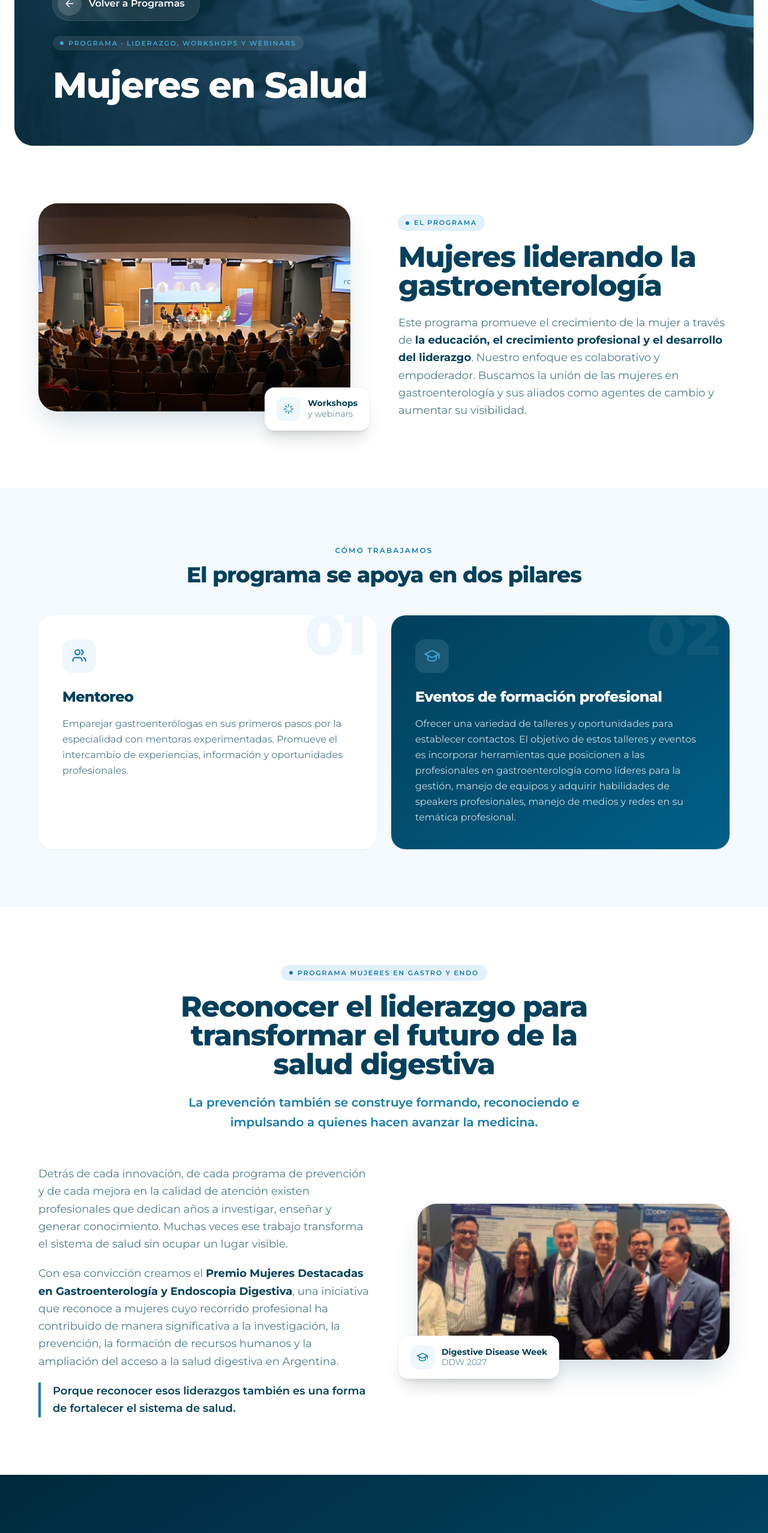
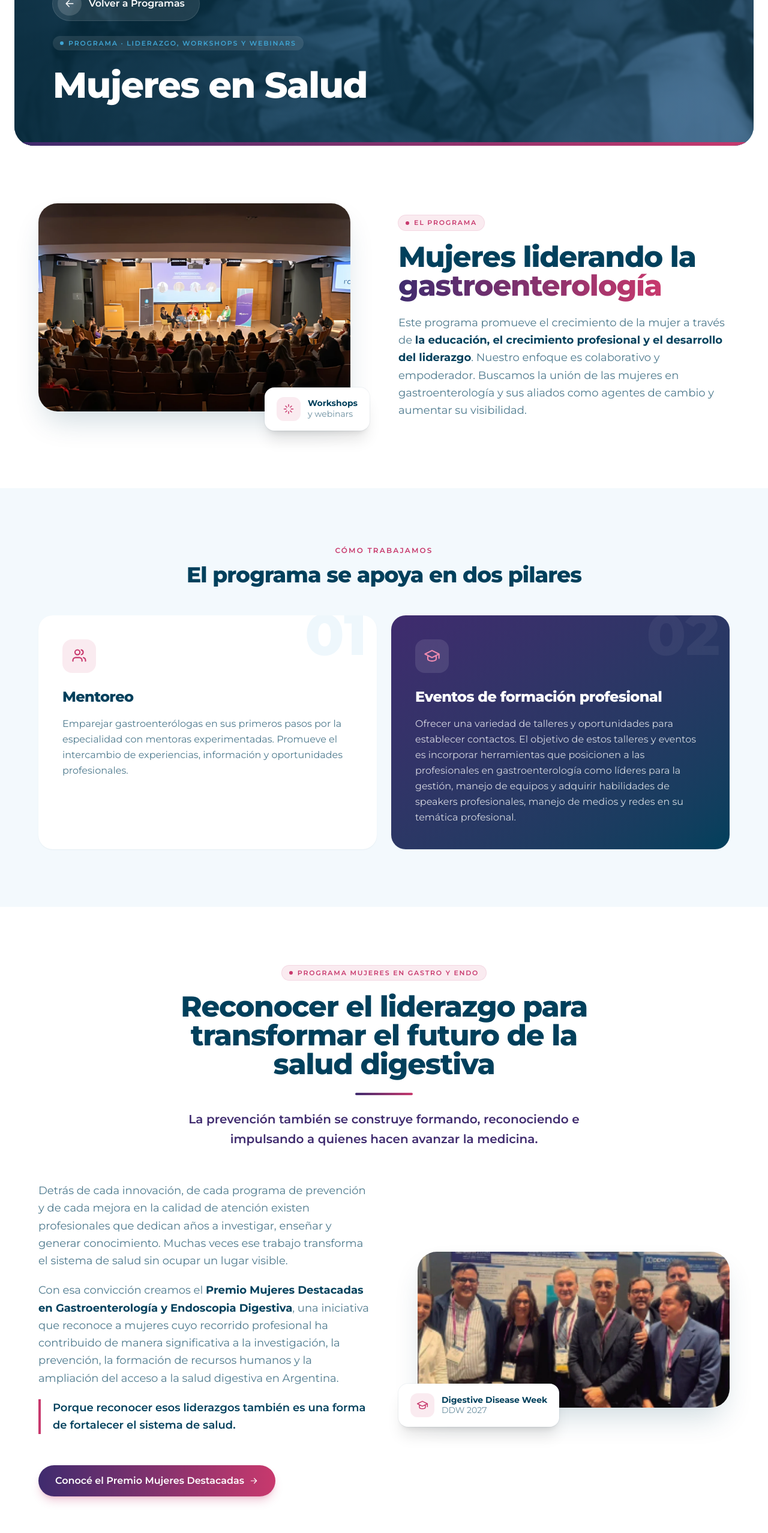
Before and after one commit to tomasfeijoo-dev/landingFG, a Next.js app: page /programas/mujeres-en-salud in a window 1280 px wide. Shown: the part 234-2790 px from the top of the page at 60% size. Built offline with nearby package versions, Linux system fonts and the light colour scheme.

Commit message:
Programas: sin lazo en los banners; Mujeres en Salud con detalles en violeta y rosa y links a la landing del Premio
Co-Authored-By: Claude Opus 5.5 <noreply@anthropic.com>
Claude-Session: https://claude.ai/code/session_011muNtFeuZ2ULBSNLxgmq4i

```diff
--- a/app/programas/mujeres-en-salud/page.tsx
+++ b/app/programas/mujeres-en-salud/page.tsx
@@ -3,13 +3,28 @@ import Image from "next/image";
 import DonateBanner from "@/components/DonateBanner";
 import Icon from "@/components/Icon";
 import ProgramHeader from "@/components/ProgramHeader";
-import { Eyebrow } from "@/components/ui";
 
 export const metadata: Metadata = {
   title: "Mujeres en Salud · Programas",
   description:
     "Mujeres en Salud: un programa que promueve el crecimiento de la mujer en gastroenterología a través de la educación, el crecimiento profesional y el desarrollo del liderazgo.",
 };
+
+// Colores propios del programa Mujeres en Salud, usados como detalle sobre la identidad de la Fundación
+const VIOLETA = "#3f2b6e";
+const ROSA = "#c8396d";
+const degradeMujeres = `linear-gradient(90deg, ${VIOLETA}, ${ROSA})`;
+const premioUrl = "https://fundaciongedyt.org.ar/mujeres-gedyt-landing.html";
+
+// Etiqueta con los colores del programa
+function ChipMujeres({ children }: { children: React.ReactNode }) {
+  return (
+    <span className="inline-flex items-center gap-2 rounded-full bg-[#c8396d]/10 px-3 py-1 text-[11px] font-semibold uppercase tracking-[0.16em] text-[#c8396d] ring-1 ring-[#c8396d]/20">
+      <span className="h-1.5 w-1.5 rounded-full bg-[#c8396d]" />
+      {children}
+    </span>
+  );
+}
 
 // Textos tal cual figuran en la página del programa en fundaciongedyt.org.ar
 const pilares = [
@@ -28,7 +43,7 @@ const pilares = [
 export default function MujeresEnSaludPage() {
   return (
     <>
-      <ProgramHeader eyebrow="Programa · Liderazgo, workshops y webinars" title="Mujeres en Salud" image="/banners/mujeres-hands-on.webp" imagePosition="center 40%" />
+      <ProgramHeader eyebrow="Programa · Liderazgo, workshops y webinars" title="Mujeres en Salud" image="/banners/mujeres-hands-on.webp" imagePosition="center 40%" accent={degradeMujeres} />
 
       {/* El programa */}
       <section className="px-4 py-20 sm:px-6 sm:py-24">
@@ -38,7 +53,7 @@ export default function MujeresEnSaludPage() {
               <Image src="/images/mujeres-workshop.webp" alt="Workshop del programa Mujeres en Salud" fill sizes="(min-width: 1024px) 50vw, 100vw" className="object-cover transition duration-1000 hover:scale-105" />
             </div>
             <div className="absolute right-0 bottom-0 flex items-center gap-3 rounded-2xl bg-white px-5 py-4 shadow-xl ring-1 ring-navy-900/5">
-              <span className="flex h-10 w-10 items-center justify-center rounded-xl bg-brand-50 text-cta">
+              <span className="flex h-10 w-10 items-center justify-center rounded-xl bg-[#c8396d]/10 text-[#c8396d]">
                 <Icon name="sparkle" className="h-5 w-5" />
               </span>
               <span className="text-sm leading-tight">
@@ -48,8 +63,12 @@ export default function MujeresEnSaludPage() {
             </div>
           </div>
           <div className="reveal">
-            <Eyebrow chip>El programa</Eyebrow>
-            <h2 className="mt-5 text-3xl font-extrabold tracking-tight text-navy-900 sm:text-5xl">Mujeres liderando la gastroenterología</h2>
+            <ChipMujeres>El programa</ChipMujeres>
+            <h2 className="mt-5 text-3xl font-extrabold tracking-tight text-navy-900 sm:text-5xl">Mujeres liderando la{" "}
+              <span className="bg-clip-text text-transparent" style={{ backgroundImage: degradeMujeres }}>
+                gastroenterología
+              </span>
+            </h2>
             <p className="mt-6 text-lg leading-relaxed text-navy-900/70">
               Este programa promueve el crecimiento de la mujer a través de{" "}
               <strong className="text-navy-900">la educación, el crecimiento profesional y el desarrollo del liderazgo</strong>. Nuestro enfoque es
@@ -63,7 +82,7 @@ export default function MujeresEnSaludPage() {
       <section className="bg-brand-50/70 px-4 py-20 sm:px-6 sm:py-24">
         <div className="mx-auto max-w-6xl">
           <div className="reveal mx-auto max-w-2xl text-center">
-            <Eyebrow>Cómo trabajamos</Eyebrow>
+            <p className="text-xs font-semibold uppercase tracking-[0.18em] text-[#c8396d]">Cómo trabajamos</p>
             <h2 className="mt-3 text-3xl font-extrabold tracking-tight text-navy-900 sm:text-4xl">El programa se apoya en dos pilares</h2>
           </div>
           <div className="mt-12 grid gap-6 md:grid-cols-2">
@@ -71,14 +90,14 @@ export default function MujeresEnSaludPage() {
               <article
                 key={p.title}
                 className={`team-card reveal-pop relative overflow-hidden rounded-3xl p-8 sm:p-10 ${
-                  i === 1 ? "bg-gradient-to-br from-navy-900 to-navy-800 text-white" : "bg-white ring-1 ring-navy-900/5"
+                  i === 1 ? "bg-gradient-to-br from-[#3f2b6e] to-navy-900 text-white" : "bg-white ring-1 ring-navy-900/5"
                 }`}
               >
                 {i === 0 && <span className="team-sheen" aria-hidden />}
                 <span className={`pointer-events-none absolute -top-4 right-4 text-8xl font-extrabold ${i === 1 ? "text-white/5" : "text-brand-50"}`} aria-hidden>
                   0{i + 1}
                 </span>
-                <span className={`relative flex h-14 w-14 items-center justify-center rounded-2xl ${i === 1 ? "bg-white/10 text-sky-accent" : "bg-brand-50 text-cta"}`}>
+                <span className={`relative flex h-14 w-14 items-center justify-center rounded-2xl ${i === 1 ? "bg-white/10 text-[#f08bb0]" : "bg-[#c8396d]/10 text-[#c8396d]"}`}>
                   <Icon name={p.icon} className="h-7 w-7" />
                 </span>
                 <h3 className={`relative mt-6 text-2xl font-extrabold tracking-tight ${i === 1 ? "" : "text-navy-900"}`}>{p.title}</h3>
@@ -93,11 +112,12 @@ export default function MujeresEnSaludPage() {
       <section className="px-4 py-20 sm:px-6 sm:py-24">
         <div className="mx-auto max-w-6xl">
           <div className="reveal mx-auto max-w-3xl text-center">
-            <Eyebrow chip>Programa Mujeres en Gastro y Endo</Eyebrow>
+            <ChipMujeres>Programa Mujeres en Gastro y Endo</ChipMujeres>
             <h2 className="mt-5 text-3xl font-extrabold tracking-tight text-navy-900 sm:text-5xl">
               Reconocer el liderazgo para transformar el futuro de la salud digestiva
             </h2>
-            <p className="mt-6 text-xl font-semibold leading-relaxed text-cta">
+            <span className="mx-auto mt-6 block h-1 w-24 rounded-full" style={{ background: degradeMujeres }} aria-hidden />
+            <p className="mt-6 text-xl font-semibold leading-relaxed text-[#3f2b6e]">
               La prevención también se construye formando, reconociendo e impulsando a quienes hacen avanzar la medicina.
             </p>
           </div>
@@ -113,9 +133,18 @@ export default function MujeresEnSaludPage() {
                 una iniciativa que reconoce a mujeres cuyo recorrido profesional ha contribuido de manera significativa a la investigación, la prevención, la
                 formación de recursos humanos y la ampliación del acceso a la salud digestiva en Argentina.
               </p>
-              <p className="border-l-4 border-cta pl-5 font-semibold text-navy-900">
+              <p className="border-l-4 border-[#c8396d] pl-5 font-semibold text-navy-900">
                 Porque reconocer esos liderazgos también es una forma de fortalecer el sistema de salud.
               </p>
+              <a
+                href={premioUrl}
+                target="_blank"
+                rel="noopener noreferrer"
+                className="!mt-8 inline-flex items-center gap-2 rounded-full px-7 py-3.5 text-base font-semibold text-white shadow-lg shadow-[#c8396d]/25 transition hover:-translate-y-0.5 hover:shadow-xl"
+                style={{ background: degradeMujeres }}
+              >
+                Conocé el Premio Mujeres Destacadas <Icon name="arrow" className="h-4 w-4" />
+              </a>
             </div>
             <div className="reveal relative pb-8 sm:pl-8">
               <div className="relative aspect-[7/3] overflow-hidden rounded-[2rem] shadow-2xl shadow-navy-900/20 sm:aspect-[2/1]">
@@ -128,7 +157,7 @@ export default function MujeresEnSaludPage() {
                 />
               </div>
               <div className="absolute bottom-0 left-0 flex items-center gap-3 rounded-2xl bg-white px-5 py-4 shadow-xl ring-1 ring-navy-900/5">
-                <span className="flex h-10 w-10 items-center justify-center rounded-xl bg-brand-50 text-cta">
+                <span className="flex h-10 w-10 items-center justify-center rounded-xl bg-[#c8396d]/10 text-[#c8396d]">
                   <Icon name="graduation" className="h-5 w-5" />
                 </span>
                 <span className="text-sm leading-tight">
@@ -142,10 +171,11 @@ export default function MujeresEnSaludPage() {
       </section>
 
       {/* La beca */}
-      <section className="relative overflow-hidden bg-gradient-to-br from-navy-950 via-navy-900 to-navy-800 px-4 py-20 text-white sm:px-6 sm:py-24">
+      <section className="relative overflow-hidden bg-gradient-to-br from-navy-950 via-navy-900 to-[#3f2b6e] px-4 py-20 text-white sm:px-6 sm:py-24">
+        <div className="pointer-events-none absolute -right-24 -bottom-24 h-80 w-80 rounded-full bg-[#c8396d]/25 blur-3xl" aria-hidden />
         <div className="relative mx-auto grid max-w-6xl items-center gap-12 lg:grid-cols-[1.1fr_1fr]">
           <div className="reveal">
-            <p className="text-xs font-semibold uppercase tracking-[0.18em] text-sky-accent">El premio</p>
+            <p className="text-xs font-semibold uppercase tracking-[0.18em] text-[#f08bb0]">El premio</p>
             <h2 className="mt-3 text-3xl font-extrabold tracking-tight sm:text-4xl">Una inversión concreta en quienes impulsan la especialidad</h2>
             <p className="mt-6 text-lg leading-relaxed text-white/80">
               La profesional distinguida recibe una <strong className="text-white">beca completa para participar del Digestive Disease Week (DDW) 2027</strong>,
@@ -155,7 +185,7 @@ export default function MujeresEnSaludPage() {
               Más que un reconocimiento, es una oportunidad para acceder a los últimos avances científicos, intercambiar experiencias con referentes
               internacionales y seguir incorporando conocimiento que luego se traduce en una mejor atención para miles de pacientes.
             </p>
-            <p className="mt-6 text-xl font-bold text-sky-accent">
+            <p className="mt-6 text-xl font-bold text-[#f08bb0]">
               Invertir en quienes lideran la salud digestiva también es invertir en el futuro de la prevención.
             </p>
           </div>
@@ -168,7 +198,7 @@ export default function MujeresEnSaludPage() {
                 { icon: "building", label: "Alojamiento", sub: "durante el encuentro" },
               ].map((b) => (
                 <li key={b.label} className="flex items-center gap-4 rounded-2xl bg-white/5 p-4 ring-1 ring-white/10">
-                  <span className="flex h-12 w-12 flex-none items-center justify-center rounded-xl bg-sky-accent/20 text-sky-accent">
+                  <span className="flex h-12 w-12 flex-none items-center justify-center rounded-xl bg-[#c8396d]/25 text-[#f08bb0]">
                     <Icon name={b.icon} className="h-6 w-6" />
                   </span>
                   <span>
@@ -185,7 +215,7 @@ export default function MujeresEnSaludPage() {
       {/* Equidad */}
       <section className="px-4 py-20 sm:px-6 sm:py-24">
         <div className="reveal mx-auto max-w-4xl">
-          <Eyebrow>Una agenda de equidad</Eyebrow>
+          <p className="text-xs font-semibold uppercase tracking-[0.18em] text-[#c8396d]">Una agenda de equidad</p>
           <div className="mt-6 grid gap-8 text-lg leading-relaxed text-navy-900/70 md:grid-cols-2">
             <p>
               El Premio Mujeres busca contribuir a una agenda de mayor equidad dentro del sistema sanitario, visibilizando trayectorias de excelencia que
@@ -197,8 +227,8 @@ export default function MujeresEnSaludPage() {
               inspiración para desarrollar su propio camino.
             </p>
           </div>
-          <figure className="relative mt-12 rounded-[2rem] bg-gradient-to-br from-brand-50 to-white px-8 pt-12 pb-10 ring-1 ring-brand-100 sm:px-12">
-            <span className="absolute -top-6 left-8 flex h-12 w-12 items-center justify-center rounded-2xl bg-cta text-white shadow-lg shadow-cta/30 sm:left-12">
+          <figure className="relative mt-12 rounded-[2rem] bg-gradient-to-br from-[#3f2b6e]/[0.06] via-white to-[#c8396d]/[0.06] px-8 pt-12 pb-10 ring-1 ring-[#3f2b6e]/10 sm:px-12">
+            <span className="absolute -top-6 left-8 flex h-12 w-12 items-center justify-center rounded-2xl text-white shadow-lg shadow-[#c8396d]/30 sm:left-12" style={{ background: degradeMujeres }}>
               <Icon name="quote" className="h-6 w-6" />
             </span>
             <blockquote className="text-xl font-semibold leading-snug text-navy-900 sm:text-2xl">
@@ -206,6 +236,16 @@ export default function MujeresEnSaludPage() {
               conocimiento del mañana, también fortalece el futuro del sistema de salud.
             </blockquote>
           </figure>
+          <div className="mt-10 text-center">
+            <a
+              href={premioUrl}
+              target="_blank"
+              rel="noopener noreferrer"
+              className="inline-flex items-center gap-2 rounded-full bg-[#3f2b6e] px-8 py-4 text-base font-semibold text-white shadow-lg shadow-[#3f2b6e]/25 transition hover:bg-[#c8396d]"
+            >
+              Ir a la página del Premio <Icon name="arrow" className="h-4 w-4 -rotate-45" />
+            </a>
+          </div>
         </div>
       </section>
 
--- a/components/ProgramHeader.tsx
+++ b/components/ProgramHeader.tsx
@@ -9,12 +9,15 @@ export default function ProgramHeader({
   title,
   image,
   imagePosition = "center",
+  accent,
 }: {
   eyebrow: string;
   title: string;
   /** Foto de fondo opcional: se muestra con leve desenfoque y filtro azul, como los banners de inicio */
   image?: string;
   imagePosition?: string;
+  /** Franja de color propia del programa (por ej. violeta y rosa de Mujeres en Salud) */
+  accent?: string;
 }) {
   return (
     <section className="px-4 pt-6 sm:px-6 sm:pt-10">
@@ -26,9 +29,6 @@ export default function ProgramHeader({
             <div className="absolute inset-0 bg-gradient-to-r from-navy-950/80 via-navy-900/55 to-navy-800/30" />
           </>
         )}
-        <svg className="pointer-events-none absolute -top-6 -right-10 hidden h-56 w-[28rem] md:block" viewBox="0 0 300 160" aria-hidden>
-          <path d="M10 -10 C 60 90, 170 110, 210 60 C 240 20, 200 -5, 180 25 C 155 65, 230 120, 320 100" stroke="#3fa5d4" strokeWidth="14" fill="none" strokeLinecap="round" opacity="0.6" />
-        </svg>
         <Link
           href="/programas#nuestros-programas"
           className="group relative inline-flex items-center gap-3 rounded-full bg-white/10 py-2 pr-6 pl-2 text-base font-semibold text-white ring-1 ring-white/20 transition hover:bg-white hover:text-navy-900"
@@ -38,6 +38,7 @@ export default function ProgramHeader({
           </span>
           Volver a Programas
         </Link>
+        {accent && <div className="absolute inset-x-0 bottom-0 h-1.5" style={{ background: accent }} aria-hidden />}
         <div className="relative mt-6">
           <Eyebrow chip light>
             {eyebrow}
```
